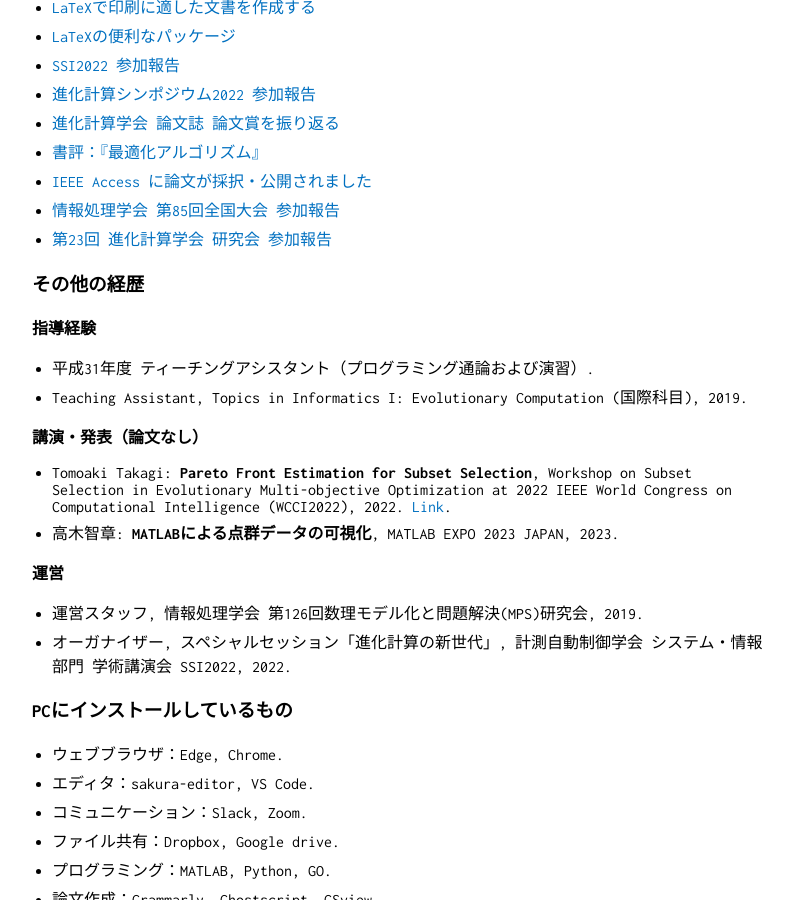
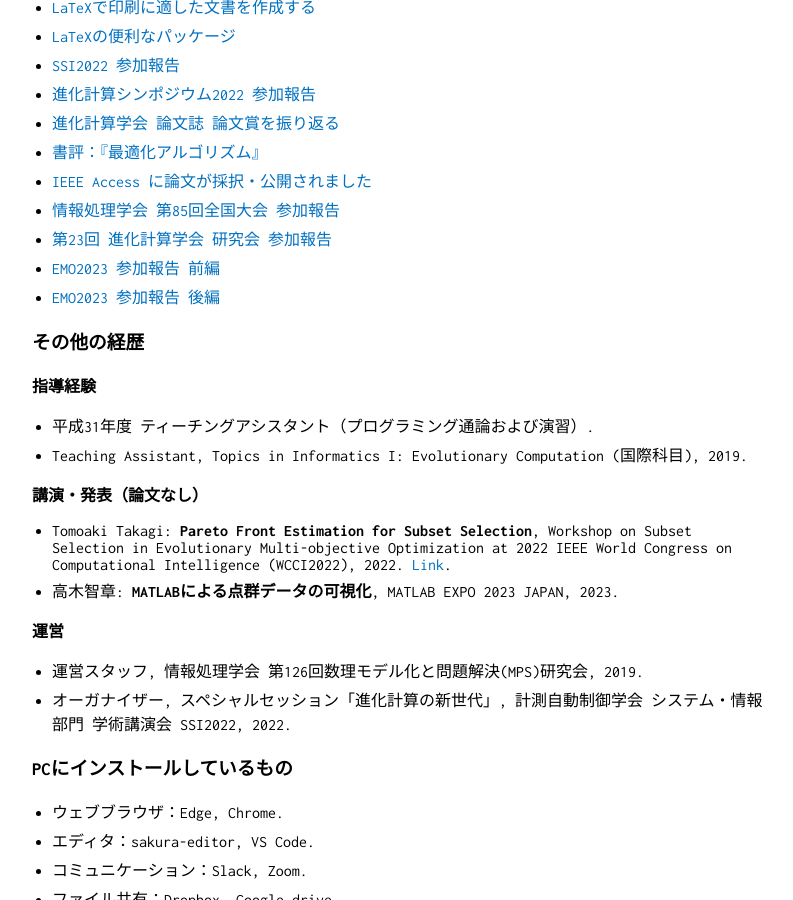
Before and after one commit to tomtkg/tomtkg.github.io, a Jekyll site: the page built from memo.md, in a window 1280 px wide and 900 px high, scrolled down 1544 px. Shown: the whole window, without its empty margins (228-1021 px from the left). Built offline with Jekyll 4.4.1, drawn with Linux system fonts in a browser that asks for light colours.

Commit message:
Update memo.md

```diff
--- a/memo.md
+++ b/memo.md
@@ -95,6 +95,8 @@ Tomoaki Takagi received the B.E., M.E., and Ph.D. degrees from The University of
 - [IEEE Access に論文が採択・公開されました](https://www.timedia.co.jp/tech/20230316-tech)
 - [情報処理学会 第85回全国大会 参加報告](https://www.timedia.co.jp/tech/20230327-tech)
 - [第23回 進化計算学会 研究会 参加報告](https://www.timedia.co.jp/tech/20230413-tech)
+- [EMO2023 参加報告 前編](https://www.timedia.co.jp/tech/202305011-tech)
+- [EMO2023 参加報告 後編](https://www.timedia.co.jp/tech/20230518-tech)
 
 ### その他の経歴
 **指導経験**
```
